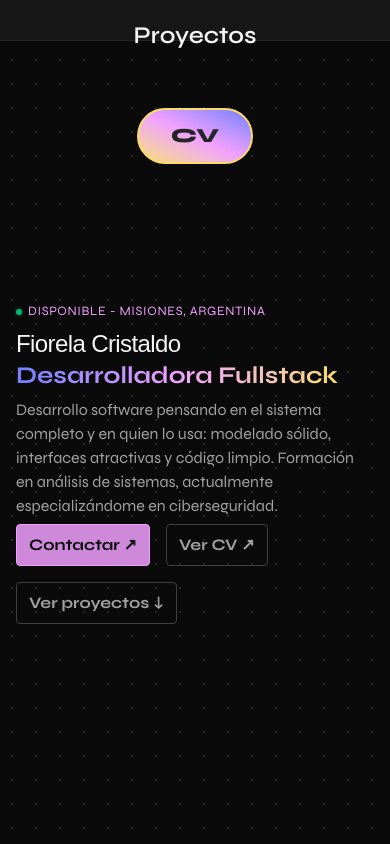
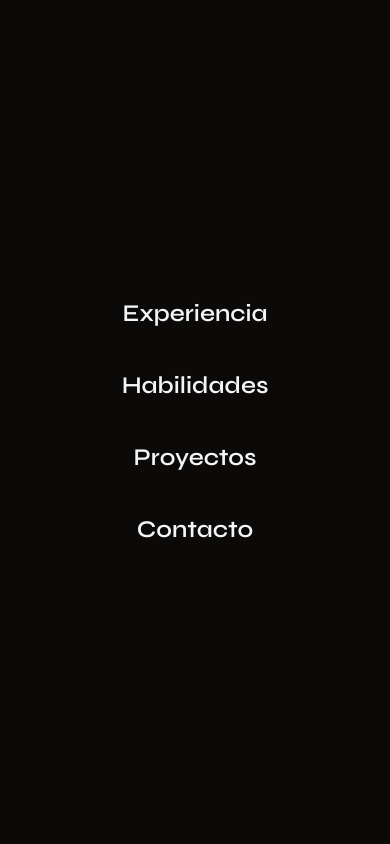
Before and after one commit to Cristaldo-Fiorela/portfolio, a React (Vite) app: page / in a window 390 px wide. Both pictures are taken after a click on the button 358 px from the left and 20 px from the top of the page. Shown: the top 844 px of the page. Built offline with nearby package versions, Linux system fonts and the light colour scheme; some icons are missing; a web font is replaced by a local one.

Commit message:
arreglando detalles de menu mobile

```diff
--- a/src/components/Footer.jsx
+++ b/src/components/Footer.jsx
@@ -19,7 +19,7 @@ const Footer = () => {
               href="https://mail.google.com/mail/?view=cm&to=cristaldofiorela@gmail.com&su=Hola%20Fiorela%20—%20Vi%20tu%20portfolio&body=Hola%20Fiorela%2C%20vi%20tu%20portfolio%20y%20me%20gustar%C3%ADa%20contactarte."
               target="_blank"
               rel="noopener noreferrer"
-              className="relative z-50 transition-colors duration-300"
+              className="transition-colors duration-300"
               title='correo'
             >
               Enviar un correo ↗
--- a/src/components/FullScreenMenu.jsx
+++ b/src/components/FullScreenMenu.jsx
@@ -1,7 +1,7 @@
 import { Icon } from "@iconify/react"
 import { cvSpanish } from "../db/links"
 
-const FullScreenMenu = ( { setMenuOpen }) => {
+const FullScreenMenu = ({ setMenuOpen }) => {
   const handleNavClick = (href) => {
     setMenuOpen(false)
     setTimeout(() => {
@@ -10,7 +10,7 @@ const FullScreenMenu = ( { setMenuOpen }) => {
   }
 
   return (
-      <div className="fixed inset-0 bg-neutral-900 z-50 flex flex-col items-center justify-center md:hidden">
+    <div className="fixed inset-0 bg-stone-950 z-50 flex flex-col items-center justify-center md:hidden min-h-screen">
 
       <button
         className="absolute top-6 right-6 text-neutral-100 cursor-pointer"
@@ -21,16 +21,11 @@ const FullScreenMenu = ( { setMenuOpen }) => {
 
       {/* Links */}
       <nav className="flex flex-col items-center gap-10 text-2xl font-semibold text-neutral-100">
-          <a href="#about"   onClick={() => handleNavClick('#about')}>Sobre Mi</a>
-          <a href="#skills"  onClick={() => handleNavClick('#skills')}>Habilidades</a>
+        <a href="#experience" onClick={() => handleNavClick('#experience')}>Experiencia</a>
+        <a href="#skills" onClick={() => handleNavClick('#skills')}>Habilidades</a>
         <a href="#projects" onClick={() => handleNavClick('#projects')}>Proyectos</a>
-          <a
-            href={cvSpanish} target='_blank' rel='noreferrer'
-            onClick={() => setMenuOpen(false)}
-            className="btn-cv bg-linear-to-bl from-purple via-pink to-yellow px-8 py-3 rounded-4xl text-neutral-800 font-extrabold hover:opacity-80 border-2 border-yellow transition hover:scale-105 text-xl mt-4"
-          >
-            CV
-          </a>
+        <a href="#contact" onClick={() => handleNavClick('#contact')}>Contacto</a>
+
       </nav>
     </div>
   )
--- a/src/components/Welcome.jsx
+++ b/src/components/Welcome.jsx
@@ -29,7 +29,7 @@ const Welcome = () => {
               href="https://mail.google.com/mail/?view=cm&to=cristaldofiorela@gmail.com&su=Hola%20Fiorela%20—%20Vi%20tu%20portfolio&body=Hola%20Fiorela%2C%20vi%20tu%20portfolio%20y%20me%20gustar%C3%ADa%20contactarte."
               target="_blank"
               rel="noopener noreferrer"
-              className="relative z-50 transition-colors duration-300"
+              className="transition-colors duration-300"
             >
               Contactar ↗
             </a>
@@ -39,7 +39,7 @@ const Welcome = () => {
               href={cvSpanish}
               target="_blank"
               rel="noopener noreferrer"
-              className="relative z-50 transition-colors duration-300"
+              className="transition-colors duration-300"
             >
               Ver CV ↗
             </a>
@@ -47,7 +47,7 @@ const Welcome = () => {
           <button className='border px-3 py-2 rounded border-neutral-700 hover:border-pink hover:bg-pink/10 font-bold cursor-pointer hover:text-white'>
             <a
               href="#projects"
-              className="relative z-50 transition-colors duration-300"
+              className="transition-colors duration-300"
             >
               Ver proyectos ↓
             </a>
```
Lines whose indentation alone changed are shown as unchanged.
